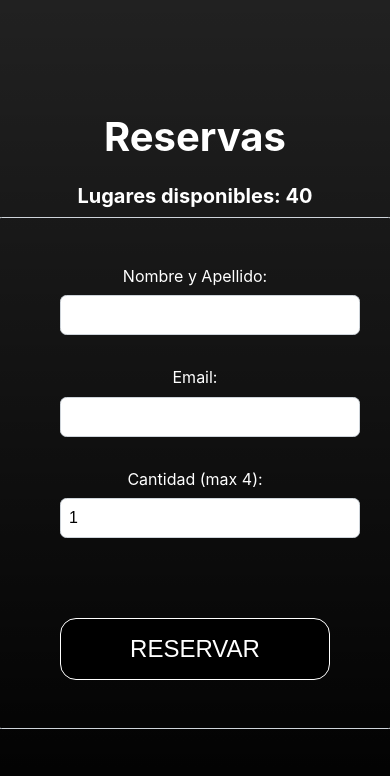
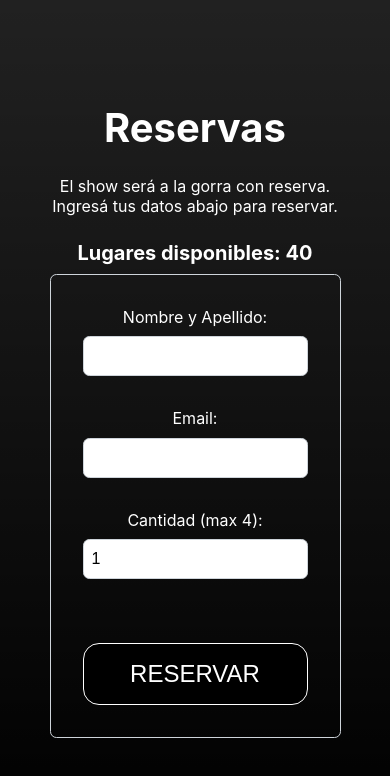
Before and after one commit to elraffa/raroweb, a Next.js app: page /reservas in a window 390 px wide. Shown: the top 776 px of the page. Built offline with nearby package versions, Linux system fonts and the light colour scheme; no server answers; the database is empty.

Commit message:
mobile fixes

```diff
--- a/components/ReservationForm.module.css
+++ b/components/ReservationForm.module.css
@@ -40,7 +40,7 @@
   border: 1px solid #fff;
   border-radius: 1rem;
   font-size: 1.5rem;
-  margin-top: 3rem;
+  margin-top: 2rem;
   cursor: pointer;
   transition: background-color 0.3s, color 0.3s;
   text-transform: uppercase;
@@ -59,3 +59,13 @@
   font-weight: 700;
   font-family: "Inter", sans-serif;
 }
+
+@media (max-width: 768px) {
+  .form {
+    padding: 2rem;
+  }
+
+  .formGroup input {
+    width: 100%;
+  }
+}
--- a/pages/reservas.js
+++ b/pages/reservas.js
@@ -6,6 +6,7 @@ export default function Reservas() {
   return (
     <main className={`${styles.main} container`}>
       <h1 className={`${styles.title}`}>Reservas</h1>
+      <p className={styles.text}>El show será a la gorra con reserva. Ingresá tus datos abajo para reservar.</p>
       <ReservationForm />
     </main>
   );
--- a/pages/reservas.module.css
+++ b/pages/reservas.module.css
@@ -13,3 +13,9 @@
 .title {
     margin-bottom: 1rem;
 }
+
+.text {
+    font-family: 'Inter', sans-serif;
+    margin-bottom: 1rem;
+    max-width: 300px;
+}
```
